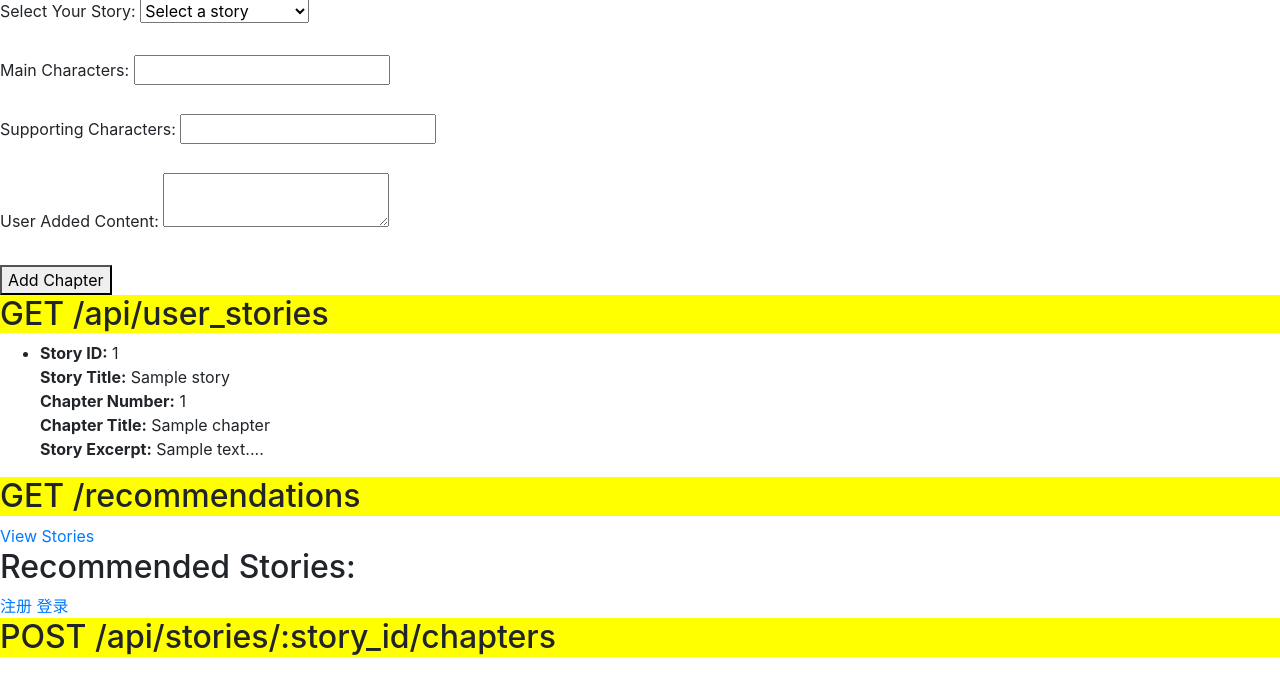
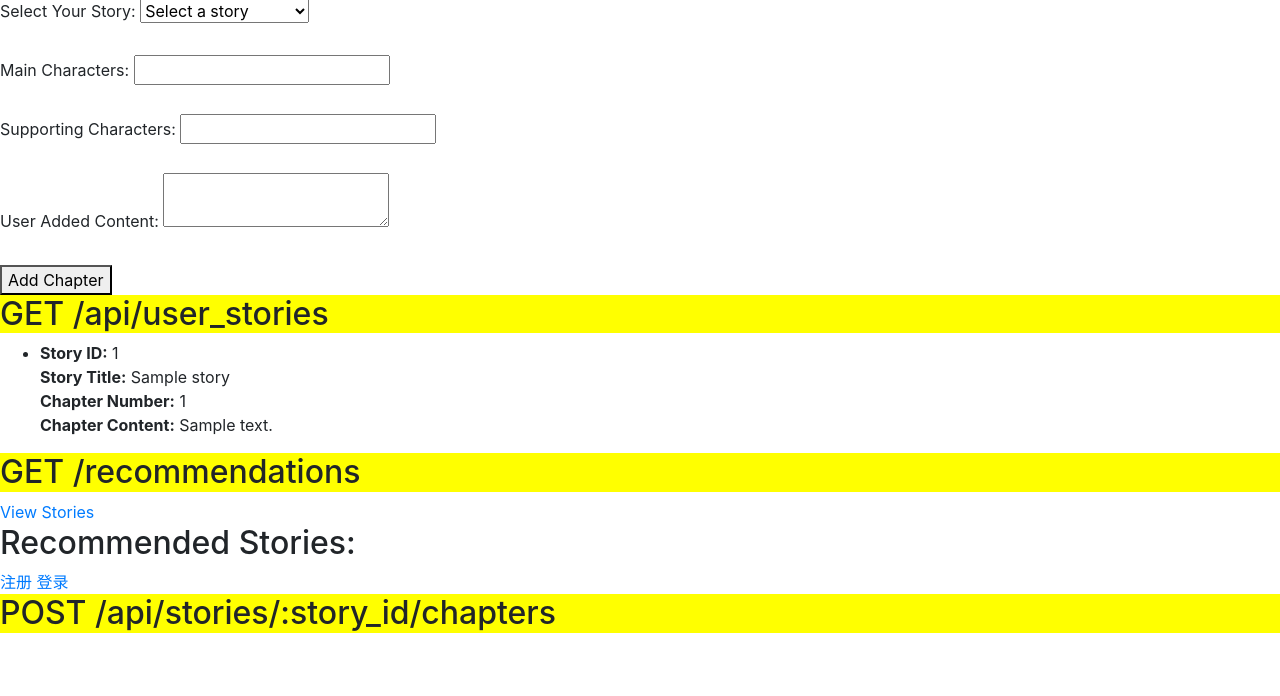
Before and after one commit to delinecnlin/kidstory_api, a Flask app: template templates/index.html in a window 1280 px wide. Shown: the part 69-765 px from the top of the page. Run offline with Flask 3, Linux system fonts and the light colour scheme; the template is opened without the code that fills it: most values are stand-ins (such as "Sample title", 1, 10 or a date in 2020); some libraries are stand-ins or nearby versions.

Commit message:
refactor: Display full chapter content instead of titles and story excerpts

```diff
--- a/templates/index.html
+++ b/templates/index.html
@@ -33,8 +33,7 @@
                 <strong>Story ID:</strong> {{ item.story.id }}<br>
                 <strong>Story Title:</strong> {{ item.story.title }}<br>
                 <strong>Chapter Number:</strong> {{ item.chapter_number }}<br>
-                <strong>Chapter Title:</strong> {{ item.chapter.title }}<br>
-                <strong>Story Excerpt:</strong> {{ item.story.excerpt }}...
+                <strong>Chapter Content:</strong> {{ item.chapter.body }}<br>
             </li>
         {% endfor %}
     </ul>
--- a/templates/story.html
+++ b/templates/story.html
@@ -11,7 +11,7 @@
     <h2>Chapters</h2>
     <ul>
         {% for chapter in story.chapters %}
-            <li>{{ chapter.title }}</li>
+            <li>{{ chapter.body }}</li>
         {% endfor %}
     </ul>
 </body>
```
